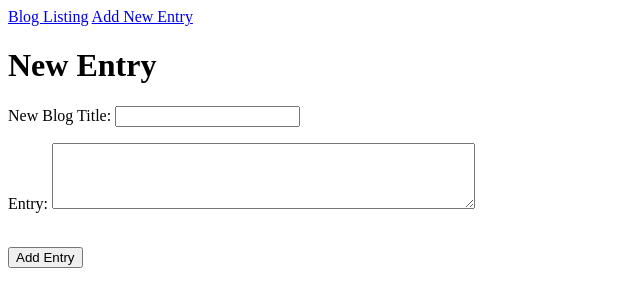
After one commit to Nicole-A/blogz, a Flask app: page /newpost in a window 1280 px wide. The commit adds this page. Shown: the top 307 px of the page, without its empty margins (0-640 px from the left). Run offline with Flask 2, Linux system fonts and the light colour scheme.

Commit message:
Added templates and navigation links.

```diff
--- a/main.py
+++ b/main.py
@@ -1,21 +1,45 @@
 from flask import Flask, request, redirect, render_template
+from flask_sqlalchemy import SQLAlchemy
 
 app = Flask(__name__)
 app.config['DEBUG'] = True
+app.config['SQLALCHEMY_DATABASE_URI'] = 'mysql+pymysql://build-a-blog:waterandice@localhost:8889/build-a-blog'
+app.config['SQLALCHEMY_ECHO'] = True
+db = SQLAlchemy(app)
 
 
+class Blog(db.Model):
+
+    id = db.Column(db.Integer, primary_key=True)
+    title = db.Column(db.String(120))
+    body = db.Column(db.String(500))
+
+    def __init__(self, title, body):
+        self.title = title
+        self.body =body
 
 
-tasks = []
-
-@app.route('/', methods=['POST', 'GET'])
+@app.route('/blog', methods=['POST', 'GET'])
 def index():
 
-    if request.method == 'POST':
-        task = request.form['task']
-        tasks.append(task)
+    blog_title = request.args.get('blog_title')
+    blogs = Blog.query.all()
 
-    return render_template('todos.html',title="Get It Done!", tasks=tasks)
+    return render_template('blog.html',title="Build a Blog", blogs=blogs)
 
 
-app.run()
+@app.route('/newpost', methods=['POST', 'GET'])
+def post_entry():
+    if request.method == 'POST':
+        blog_title = request.form['blog_title']
+        blog_entry = request.form['body']
+        new_blog = Blog(blog_title,blog_entry)
+        db.session.add(new_blog)
+        db.session.commit()
+        return redirect('/blog')
+
+    return render_template('new_post.html',title="New Entry")
+
+
+if __name__ == '__main__':
+    app.run()
--- a/templates/base.html
+++ b/templates/base.html
@@ -1,7 +1,15 @@
 <!doctype html>
 <html>
     <head>
+            <style>
+                    .error { color: red; }
+            </style>
+            <nav>
+                    <a href="/blog">Blog Listing</a>
+                    <a href="/newpost">Add New Entry </a>
+            </nav>
         <title>{{title}}</title>
+
     </head>
 <body>
 
--- /dev/null
+++ b/templates/new_post.html
@@ -0,0 +1,23 @@
+{% extends "base.html" %}
+
+{% block content %}
+    <h1> New Entry </h1>
+    <form method='post'>
+        <label>
+            New Blog Title:
+            <input type="text" name='blog_title' /><span class="error">{{title_error}}</span>
+        </label>
+
+        <p>
+        <label>
+            Entry:
+            <textarea rows="4" cols="50" maxlength="500" name='body'></textarea><span class="error">{{entry_error}}</span>
+        </label>
+        </p>
+
+        <br>
+
+        <input type="submit" value='Add Entry' />
+    </form>
+
+    {% endblock %}
```
Also changed, not shown: templates/blog.html (added, +20 -0 lines), templates/display.html (added, +13 -0 lines), templates/todos.html (deleted, +0 -26 lines).
